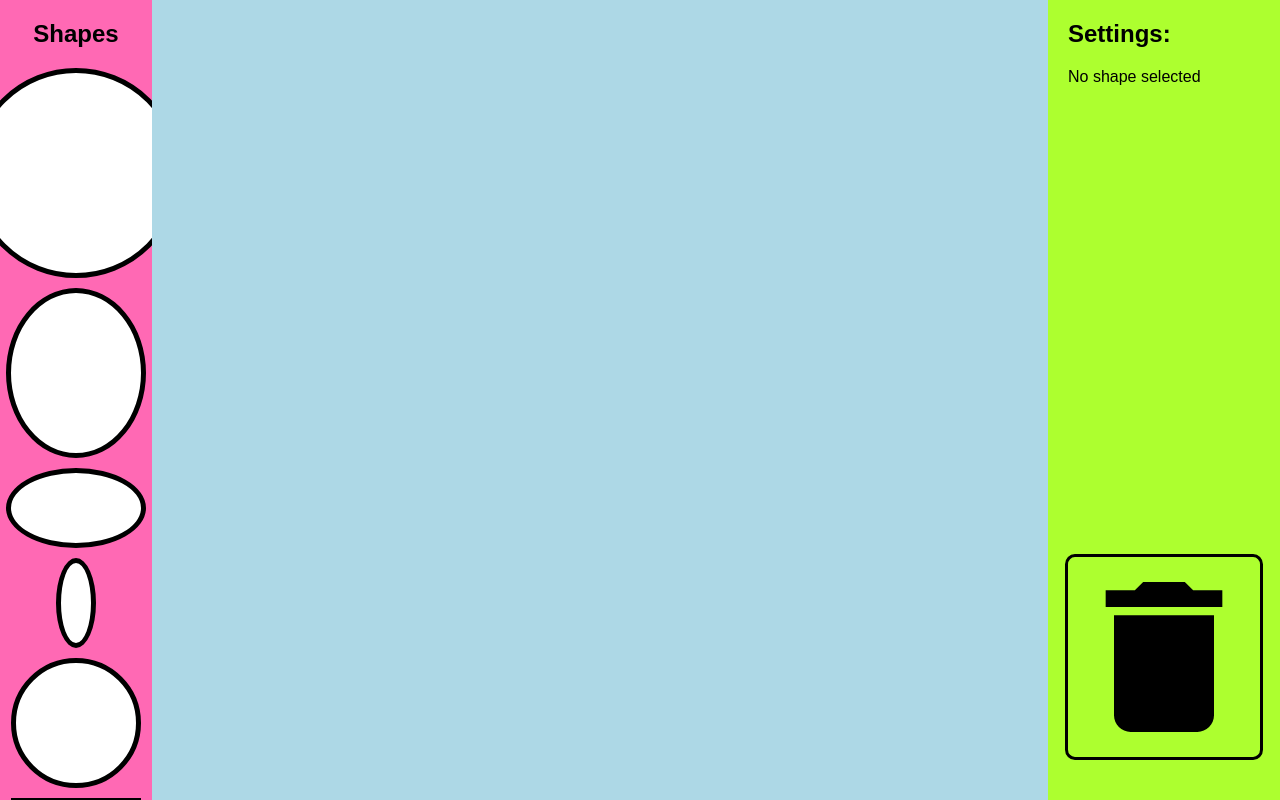
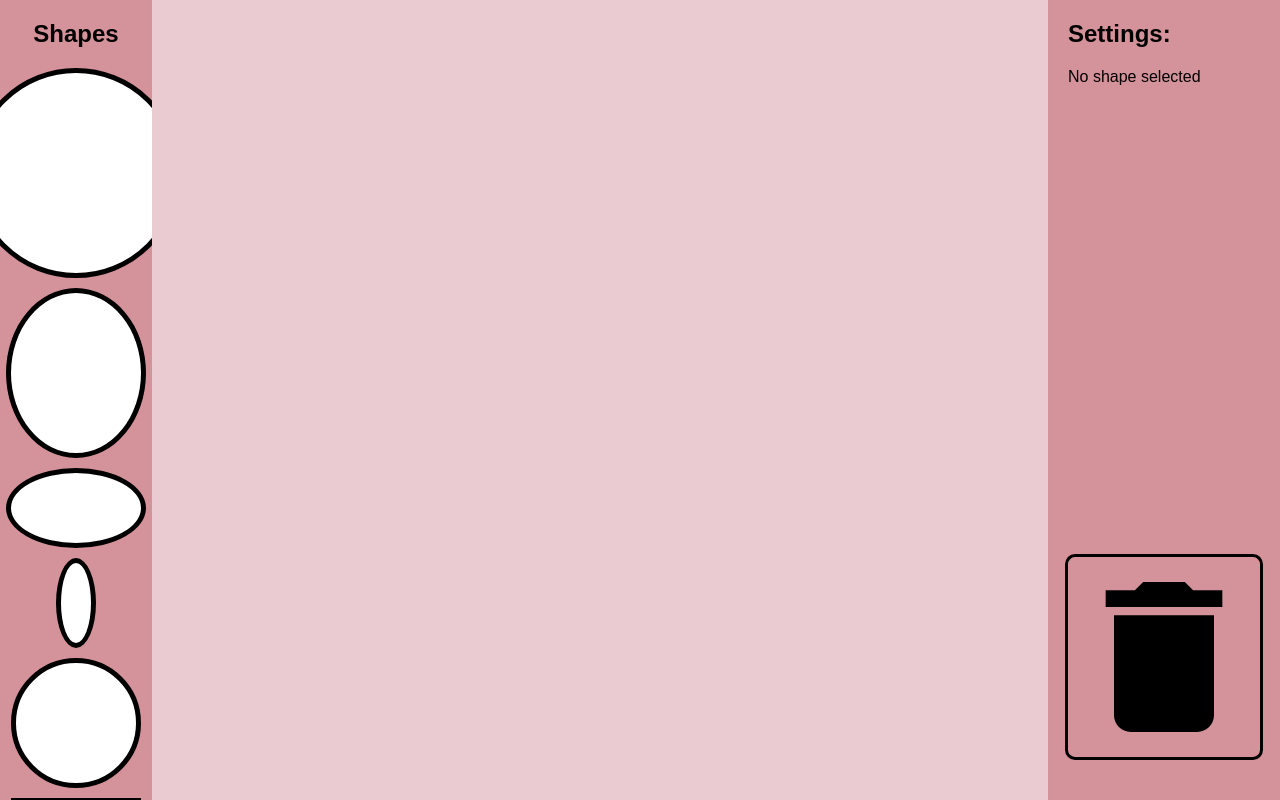
Before and after one commit to vivian3007/dragAndDrop, a React (Vite) app: page / in a window 1280 px wide. Built offline with nearby package versions, Linux system fonts and the light colour scheme.

Commit message:
small changes

```diff
--- a/public/index.html
+++ b/public/index.html
@@ -9,8 +9,8 @@
       manifest.json provides metadata used when your web app is added to the
       homescreen on Android. See https://developers.google.com/web/fundamentals/engage-and-retain/web-app-manifest/
     -->
-    <link rel="manifest" href="%PUBLIC_URL%/manifest.json">
-    <link rel="shortcut icon" href="%PUBLIC_URL%/favicon.ico">
+    <link rel="manifest" href="./manifest.json">
+    <link rel="shortcut icon" href="./favicon.ico">
     <!--
       Notice the use of %PUBLIC_URL% in the tags above.
       It will be replaced with the URL of the `public` folder during the build.
--- a/src/Settingsbar.tsx
+++ b/src/Settingsbar.tsx
@@ -178,10 +178,10 @@ export default function Settingsbar({activeShape, onUpdateShape, shapeColor, set
                             placeholder="Give this part a rotation"
                         />
                     </div>
-                    <Button type="button" variant="contained" color="secondary"
-                            sx={{marginBottom: "20px", width: 1}} onClick={handleBringToFront}>Bring to front</Button>
-                    <Button type="button" variant="contained" color="secondary"
-                            sx={{marginBottom: "20px", width: 1}} onClick={handleSendToBack}>Send to back</Button>
+                    <Button type="button" variant="contained" color="inherit"
+                            sx={{marginBottom: "20px", width: 1, backgroundColor: "#F2F3AE"}} onClick={handleBringToFront}>Bring to front</Button>
+                    <Button type="button" variant="contained" color="inherit"
+                            sx={{marginBottom: "20px", width: 1, backgroundColor: "#F2F3AE"}} onClick={handleSendToBack}>Send to back</Button>
                     <Sketch
                         style={{marginTop: "20px", marginBottom: "20px"}}
                         color={shapeColor}
@@ -191,7 +191,7 @@ export default function Settingsbar({activeShape, onUpdateShape, shapeColor, set
                     {/*                style={{marginTop: "20px", marginBottom: "20px"}}/>*/}
                     {/*<Button type="submit" variant="contained" color="secondary"*/}
                     {/*        sx={{marginBottom: "20px", width: 1}}>Save</Button>*/}
-                        <Button type="submit" variant="contained" color="primary" sx={{width: 1}}
+                        <Button type="submit" variant="contained" color="inherit" sx={{width: 1, backgroundColor: "#F2F3AE"}}
                                 disabled={!droppedShapes || droppedShapes.length < 1}>
                             Pattern
                             {/*<Link to="/pattern" style={{width: "100%"}}>Pattern</Link>*/}
--- a/src/Trashcan.tsx
+++ b/src/Trashcan.tsx
@@ -9,7 +9,7 @@ export default function Trashcan({dragging} : {dragging: boolean}){
 
     const [overTrashcan, setOverTrashcan] = useState(false);
 
-    const backgroundColor = isOver || (dragging && overTrashcan) ? "blue" : null;
+    const backgroundColor = isOver || (dragging && overTrashcan) ? '#F2F3AE' : null;
 
     return (
         <div style={{backgroundColor: backgroundColor, border: "3px solid black", borderRadius: "5%", width: "100%", display: "flex", justifyContent: "center", marginBottom: "20px"}}>
--- a/src/styles.css
+++ b/src/styles.css
@@ -1,7 +1,7 @@
 body {
     margin: 0;
     /*overflow: hidden;*/
-    background-color: antiquewhite;
+    background-color: #EACBD2;
 }
 
 .App {
@@ -12,20 +12,22 @@ body {
 .Navbar {
     width: 15vw;
     height: 100vh;
-    background-color: hotpink;
+    background-color: #d4929a;
     /*margin-right: 10px;*/
     display: flex;
     flex-direction: column;
     align-items: center;
     /*justify-content: center;*/
-     overflow: auto;
+     overflow-y: auto;
+    overflow-x: hidden;
 }
 
 .settings-bar {
     /* height: 100vh; */
     width: 15vw;
     height: 100vh;
-    background-color: greenyellow;
+    /*background-color: #DFAEB4;*/
+    background-color: #d4929a;
     padding-left: 20px;
     padding-right: 20px;
     display: flex;
@@ -131,7 +133,7 @@ body {
 
 .shape-container {
     display: flex;
-    background-color: lightblue;
+    background-color: #EACBD2;
     width: 500px;
     /*z-index: -10;*/
     position: fixed;
@@ -142,6 +144,7 @@ body {
     flex-direction: column;
     gap: 10px;
     align-items: center;
+    margin-bottom: 20px;
 }
 
 .draggable-shape {
```
